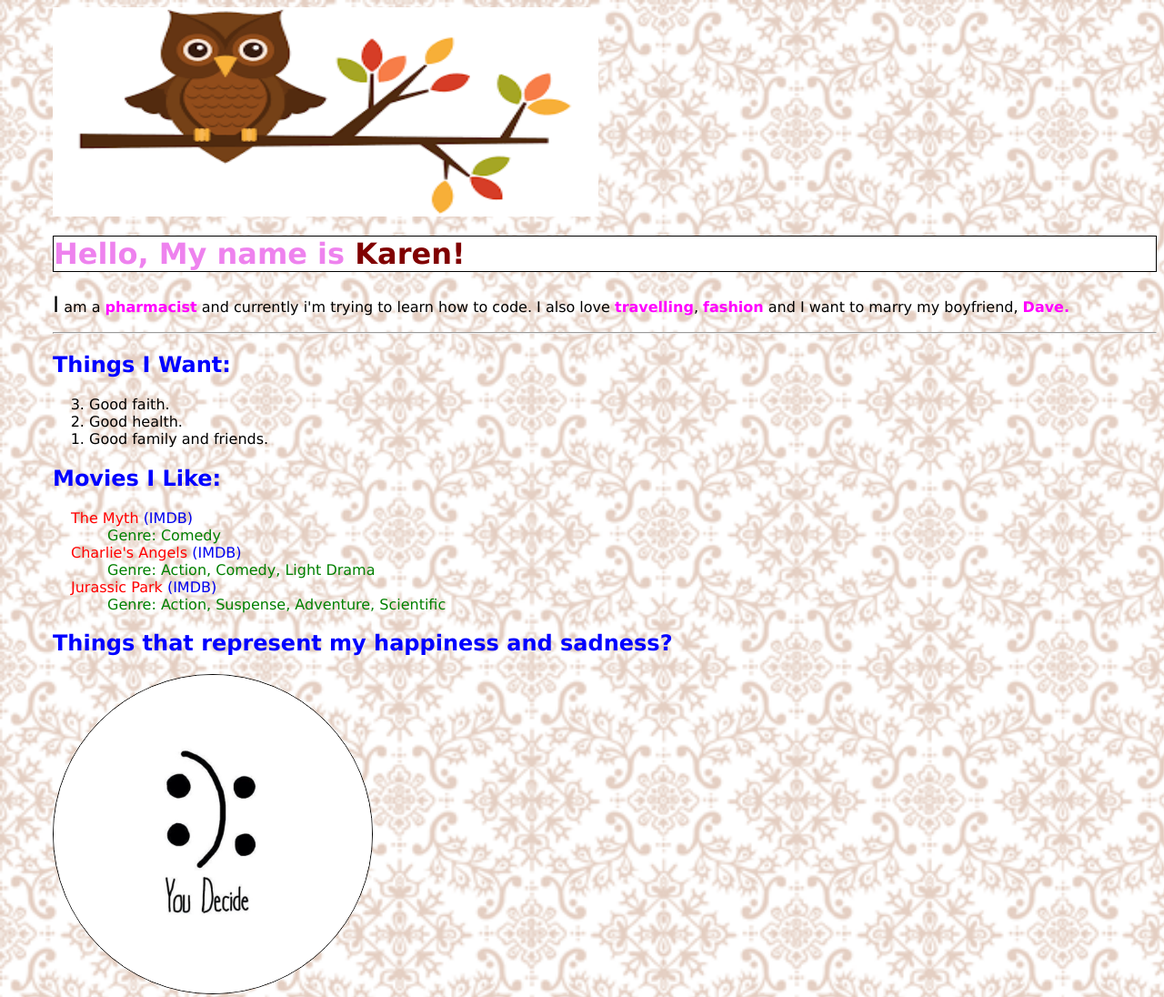
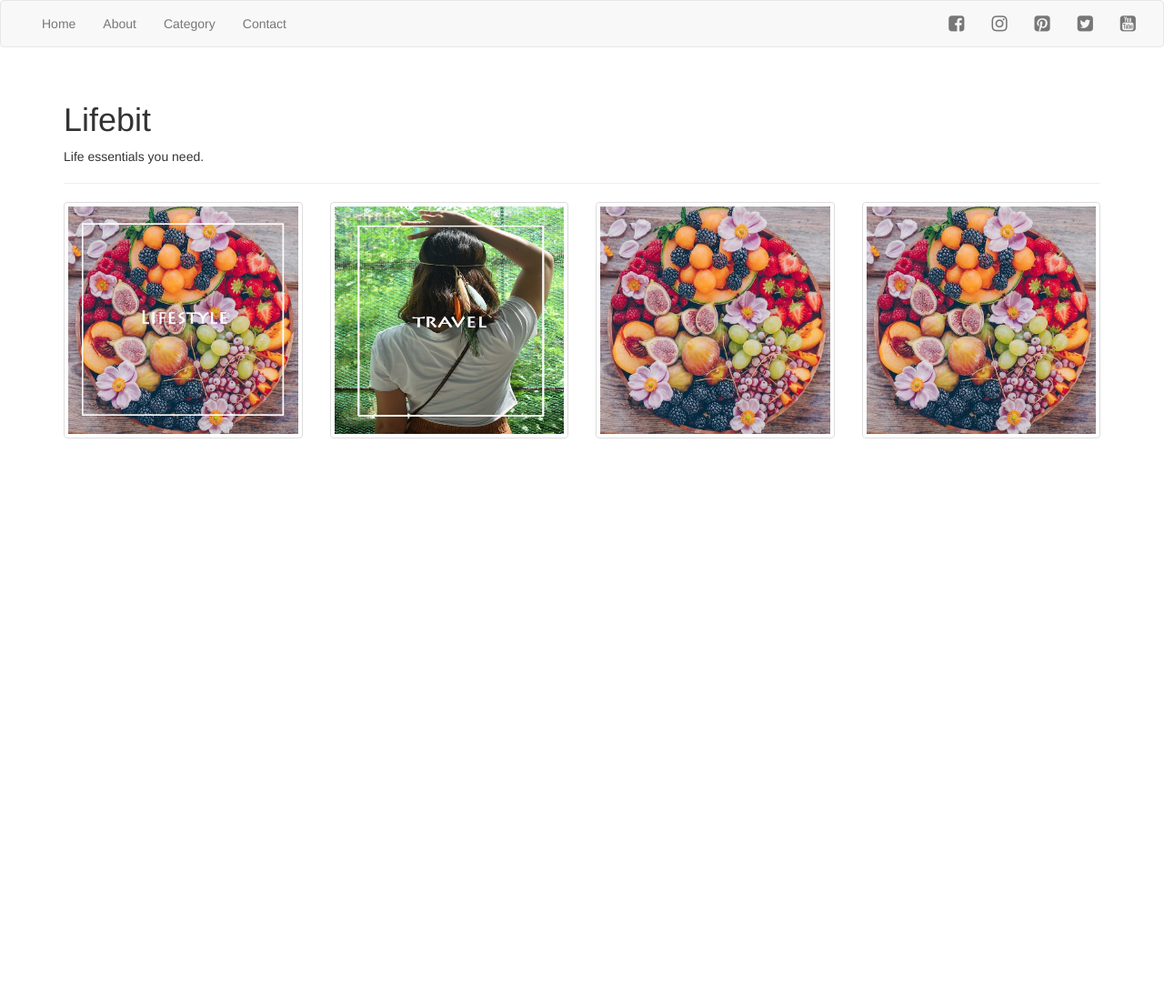
Before and after one commit to sitjarkarenclaire17/sitjarkarenclaire17.github.io, a plain HTML site: page index.html in a window 1280 px wide. Shown: the top 1096 px of the page at 91% size. After the commit the page ends 800 px from the top, so only its background shows below. Drawn offline with nearby package versions, Linux system fonts and the light colour scheme; a web font is replaced by a local one.

Commit message:
haha
haha

```diff
--- a/index.html
+++ b/index.html
@@ -1,75 +1,99 @@
 <html>
 	<head>
-		<title>About Me</title>
-			<style type="text/css">
-			.content {margin-left:50; font-family:Verdana;}
-			.first{color:violet; border: 1px solid black; background-color:white}
-			.second{color:blue;}
-			.movies {color:red; margin-left:20}
-			body {clear:both; background-image: url("karen/p.png"); background-position:left; image-repeat:no-repeat; background-size:cover}
-			.lyrics {color:maroon; border: 2px solid black; text-align:center; width:50%}
-			.firstcharacter {font-size:24px;}
-			a:link {text-decoration:none}
-			a:hover {text-decoration:underline; color:red;}
-			</style>
+
+		<meta charset="UTF-8">
+		<meta http-equiv="X-UA-Compatible" content="IE=edge">
+		<meta name="viewport" content="width=device-width, initial-scale=1">
+		<link rel="stylesheet" type="text/css" href="https://maxcdn.bootstrapcdn.com/bootstrap/3.3.7/css/bootstrap.min.css">
+		<script src="https://ajax.googleapis.com/ajax/libs/jquery/3.3.1/jquery.min.js"></script>
+        <script src="https://maxcdn.bootstrapcdn.com/bootstrap/3.3.7/js/bootstrap.min.js"></script>
+		<link rel="stylesheet" type="text/css" href="lifebitex.css">
+		<link rel="stylesheet" href="https://cdnjs.cloudflare.com/ajax/libs/font-awesome/4.7.0/css/font-awesome.min.css">
+		<link href='https://fonts.googleapis.com/css?family=Sofia' rel='stylesheet'>
+		<link href="https://fonts.googleapis.com/css?family=Alegreya+Sans+SC|Didact+Gothic|Julius+Sans+One" rel="stylesheet">
+
+
+		<title>Lifebit</title>
+
 	</head>
 
+<body>
 
-	<body>
-<div class="content">
-	<img src="karen\images.png" style="width:600px;height:230px">
-		<h1 class="first">Hello, My name is <span style="color:maroon">Karen!</span></h1>
-		 <p><span class="firstcharacter">I</span> am a <span style="color:fuchsia; font-weight:bold">pharmacist</span> and currently i'm trying to learn how to code. I also love <span style="color:fuchsia; font-weight:bold">travelling</span>, <span style="color:fuchsia; font-weight:bold">fashion</span>  and I want to marry my boyfriend, <span style="color:fuchsia; font-weight:bold">Dave.</span></p>
-			<hr>
+	<nav class="navbar navbar-default">
+	<div class="container-fluid">
+		<div class="navbar-header">
 
+		<button type="button" class="navbar-toggle" data-toggle="collapse" data-target="#myNavbar">
 
-		<h2 class="second">Things I Want:</h2>
-			<ol reversed>
-				<li>Good faith.</li>
-				<li>Good health.</li>
-				<li>Good family and friends.</li>
-			</ol>
+		<span class="sr-only"></span>
 
+		<span class="icon-bar"></span>
+        <span class="icon-bar"></span>
+        <span class="icon-bar"></span>
+        </button>
 
-		<h2 class="second">Movies I Like:</h2>
-			<div class="movies">
-				<dl>
-		<dt>The Myth <a href="http://www.imdb.com/title/tt0365847/">(IMDB)</a><br></dt>
-			<dd><span style="color:green">Genre: Comedy</span></dd>
-		<dt>Charlie's Angels <a href="http://www.imdb.com/title/tt0160127/">(IMDB)</a><br></dt>
-			<dd><span style="color:green">Genre: Action, Comedy, Light Drama</span></dd>
-		<dt>Jurassic Park <a href="http://www.imdb.com/title/tt0107290/">(IMDB)</a><br></dt>
-			<dd><span style="color:green">Genre: Action, Suspense, Adventure, Scientific</span></dd>
-				</dl>
-			</div>
+		</div>
+		<div class="collapse navbar-collapse" id="myNavbar">
+	    <ul class="nav navbar-nav">
+			<li><a href="#home">Home</a></li>
+			<li><a href="#home">About</a></li>
+			<li><a href="#home">Category</a></li>
+			<li><a href="#home">Contact</a></li>
+		</ul>
+		<ul class="nav navbar-nav navbar-right">
+			<li style="font-size:20px"><a href="https://web.facebook.com/mekashikuto.arikichizukashi"><i class="fa fa-facebook-square"></i></a></li>
+			<li style="font-size:20px"><a href="#"><i class="fa fa-instagram"></i></a>
+			<li style="font-size:20px"><a href="#"><i class="fa fa-pinterest-square"></i></a>
+			<li style="font-size:20px"><a href="#"><i class="fa fa-twitter-square"></i></a>
+			<li style="font-size:20px"><a href="#"><i class="	fa fa-youtube-square"></i></a>
+		</ul>
 
-
-		<h2 class="second">Things that represent my happiness and sadness?</h2>
-		<img src="karen\udec.jpg" style="width:350; height:350; border: 1px solid black; border-radius:50%;">
-
-		 <h2 class="second">Something About my Neighbors?</h2>
-			<p> <span style="font-weight:bold">HITACHI</span>. (<span style="color:brown">Himantayon, tabian, chismosa</span>).</p>
-
-
-		<h1>My Favorite song as of Now is <span style="color:maroon">"I Will Go to You Like the First Snow" by Ailee</span></h1>	<br>
-			<div class="lyrics">
-				<p style="color:black; text-decoration:underline">So here's a sample lyrics.</p>
-				<p>neol pumgi jeon alji moshaetda<br>
-				nae meomun sesang itorok<br>
-				chanranhan geoseul<br>
-				jageun sumgyeollo daheun saram<br>
-				geop eopsi nareul bulleojun sarang<br><br>
-				mopsido johatda<br>
-				neoreul jikyeobogo seollego<br>
-				useupge jiltudo haetdeon<br>
-				pyeongbeomhan modeun sungandeuri</p>
-			</div>
+		</div> <!--#myNavbar-->
+		</div> <!--container-fluid-->
+		</nav>
 
 
 
-</div>
-<a href="https://web.facebook.com/mekashikuto.arikichizukashi"><img src="karen\gj.jpg" style="width:150; height 150; display:inline-block; margin: 50px 20px 50px 50px"/></a>
-<a href="https://web.facebook.com/davegala09"><img src="karen\dsd.jpg" style="width:150; height 150; display:inline-block; margin:50px 20px 50px 50px"/></a>
-	</body>
+	<div class="container">
+    <div class="page-header">
+		<h1 class="pgh1">Lifebit</h1>
+		<p class="life">Life essentials you need.</p>
+	</div>
+	</div>
+
+	<div class="container">
+	<div class="row">
+
+
+		<div class="col-lg-3 col-md-3 col-sm-3 col-xs-12">
+			<div class="thumbnail">
+				<a href="#"/><img class="img-responsive" src="Images/food2.jpg" alt="lifestyle" style="height:250px; width:100%"></a>
+			</div>
+		</div>
+
+    	<div class="col-lg-3 col-md-3 col-sm-3 col-xs-12">
+			<div class="thumbnail">
+				<a href="#"/><img class="img-responsive" src="Images/kk.jpg" alt="lifestyle" style="height:250px; width:100%"></a>
+			</div>
+		</div>
+
+		<div class="col-lg-3 col-md-3 col-sm-3 col-xs-12">
+			<div class="thumbnail">
+				<a href="#"/><img class="img-responsive" src="Images/food.jpg" alt="lifestyle" style="height:250px; width:100%"></a>
+			</div>
+		</div>
+
+		<div class="col-lg-3 col-md-3 col-sm-3 col-xs-12">
+			<div class="thumbnail">
+				<a href="#"/><img class="img-responsive" src="Images/food.jpg" alt="lifestyle" style="height:250px; width:100%"></a>
+			</div>
+		</div>
+
+
+	</div>
+	</div>
+
+</body>
+
 
 </html>
```
Also changed, not shown: aboutme/index.html (added, +75 -0 lines), Images/669463698.jpg (added), Images/aboutme.png (added), Images/bg.jpg (added), Images/divider2.png (added), Images/food.jpg (added), Images/food2.jpg (added), Images/images.png (added), Images/k.JPG (added), Images/k2.jpg (added), Images/kf.jpg (added), Images/kk.jpg (added), Images/p.png (added), Images/udec.jpg (added).
